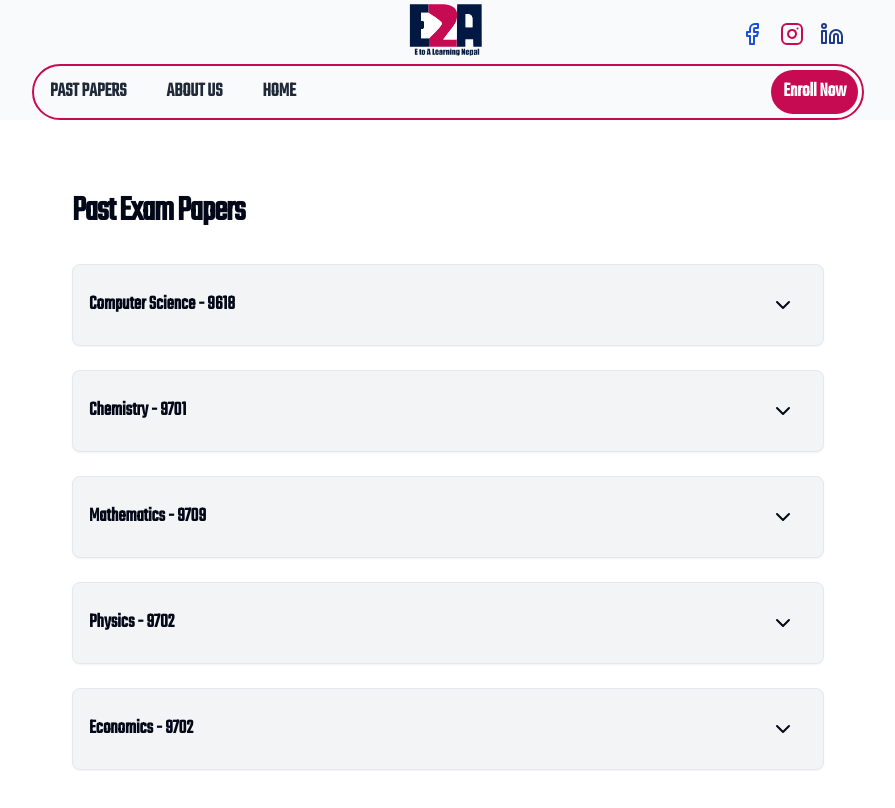
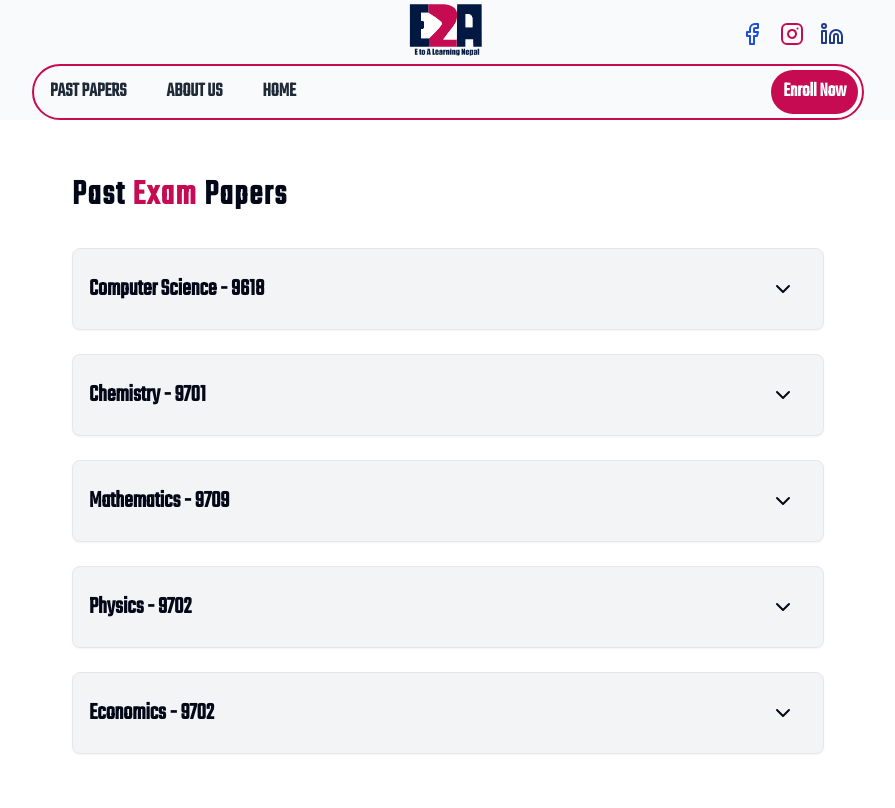
Before and after one commit to aayush-dhakal-max/e2a, a Next.js app: page /pastpapers in a window 1280 px wide. Shown: the top 808 px of the page, without its empty margins (192-1087 px from the left). Built offline with nearby package versions, Linux system fonts and the light colour scheme.

Commit message:
font changed to Teko in pastpapers

```diff
--- a/src/app/pastpapers/[courseName]/layout.tsx
+++ b/src/app/pastpapers/[courseName]/layout.tsx
@@ -1,8 +1,7 @@
 import Navbar from "@/components/component/Navbar";
+import { teko2 } from "@/lib/utils";
 import type { Metadata } from "next";
 import { Inter } from "next/font/google";
-
-const inter = Inter({ subsets: ["latin"], display: "swap", variable: "--font-inter" });
 
 export const metadata: Metadata = {
   title: "past papers for A Level students",
@@ -20,7 +19,7 @@ export default function RootLayout({
       <head>
         <title>Past Papers</title>
       </head>
-      <body className={inter.variable}>
+      <body className={teko2.className}>
         <Navbar />
         {children}
       </body>
--- a/src/app/pastpapers/[courseName]/page.tsx
+++ b/src/app/pastpapers/[courseName]/page.tsx
@@ -5,6 +5,7 @@ import { Separator } from "@/components/ui/separator";
 import { useEffect, useState } from "react";
 import papers from "@/data/computerPPData.json";
 import { HamburgerMenuIcon } from "@radix-ui/react-icons";
+import { teko2 } from "@/lib/utils";
 
 import {
   Drawer,
@@ -47,7 +48,7 @@ export default function Component() {
   }, []);
 
   return (
-    <div className="md:mx-12 p-2">
+    <div className={`md:mx-12 p-2 ${teko2.className}`}>
       <div className="grid grid-cols-1 md:grid-cols-[25vw_1fr] sm:grid-cols-1 lg:grid-cols-1[20vw_1fr] gap-2">
         {/* Mobile view */}
         <div className="md:hidden block">
--- a/src/app/pastpapers/layout.tsx
+++ b/src/app/pastpapers/layout.tsx
@@ -1,8 +1,6 @@
 import Navbar from "@/components/component/Navbar";
 import type { Metadata } from "next";
-import { Inter, Teko } from "next/font/google";
-
-const teko = Teko({ display: "swap", subsets: ["latin"], weight: "400", variable: "--font-teko" });
+import { teko2 } from "@/lib/utils";
 
 export const metadata: Metadata = {
   title: "A Levels Past Papers",
@@ -20,7 +18,7 @@ export default function RootLayout({
       <head>
         <title>Past Papers</title>
       </head>
-      <body className={teko.className}>
+      <body className={teko2.className}>
         {/* <Navbar /> */}
         {children}
       </body>
--- a/src/app/pastpapers/page.tsx
+++ b/src/app/pastpapers/page.tsx
@@ -3,22 +3,27 @@ import { Button } from "@/components/ui/button";
 import { CollapsibleTrigger, CollapsibleContent, Collapsible } from "@/components/ui/collapsible";
 import Link from "next/link";
 import pastPapersData from "@/data/pastPapersData.json";
+import { teko2 } from "@/lib/utils";
 
 export default function Component() {
   return (
     <>
       <Navbar />
-      <main className="container mx-auto px-4 py-12 md:px-6 lg:py-16 max-w-[800px] mt-10 md:mt-32">
-        <h1 className="mb-8 text-4xl font-bold tracking-tight md:text-4xl">Past Exam Papers</h1>
+      <main
+        className={`container mx-auto px-4 py-12 md:px-6 lg:py-16 max-w-[800px] mt-10 md:mt-24 ${teko2.className}`}
+      >
+        <h1 className="mb-8 text-4xl font-bold md:tracking-wider tracking-wide md:text-4xl">
+          Past <span className="text-[#C60B52]">Exam</span> Papers
+        </h1>
         <div className="space-y-6">
           {pastPapersData.map((subjectData, index) => (
             <Collapsible
               key={subjectData.subject}
-              className="rounded-lg border border-gray-200 bg-gray-100 p-4 shadow-sm dark:border-gray-800 dark:bg-gray-950"
+              className="rounded-lg border border-gray-200 bg-gray-100 p-4 shadow-sm"
             >
               <CollapsibleTrigger asChild className="hover:cursor-pointer py-2 ">
                 <div className="flex items-center justify-between space-x-4">
-                  <h2 className="text-xl font-semibold">{subjectData.subject}</h2>
+                  <h2 className="text-2xl font-semibold">{subjectData.subject}</h2>
                   <Button size="sm" variant="ghost">
                     <ChevronDownIcon className="h-6 w-6 transition-transform [&[data-state=open]]:rotate-180" />
                   </Button>
```
